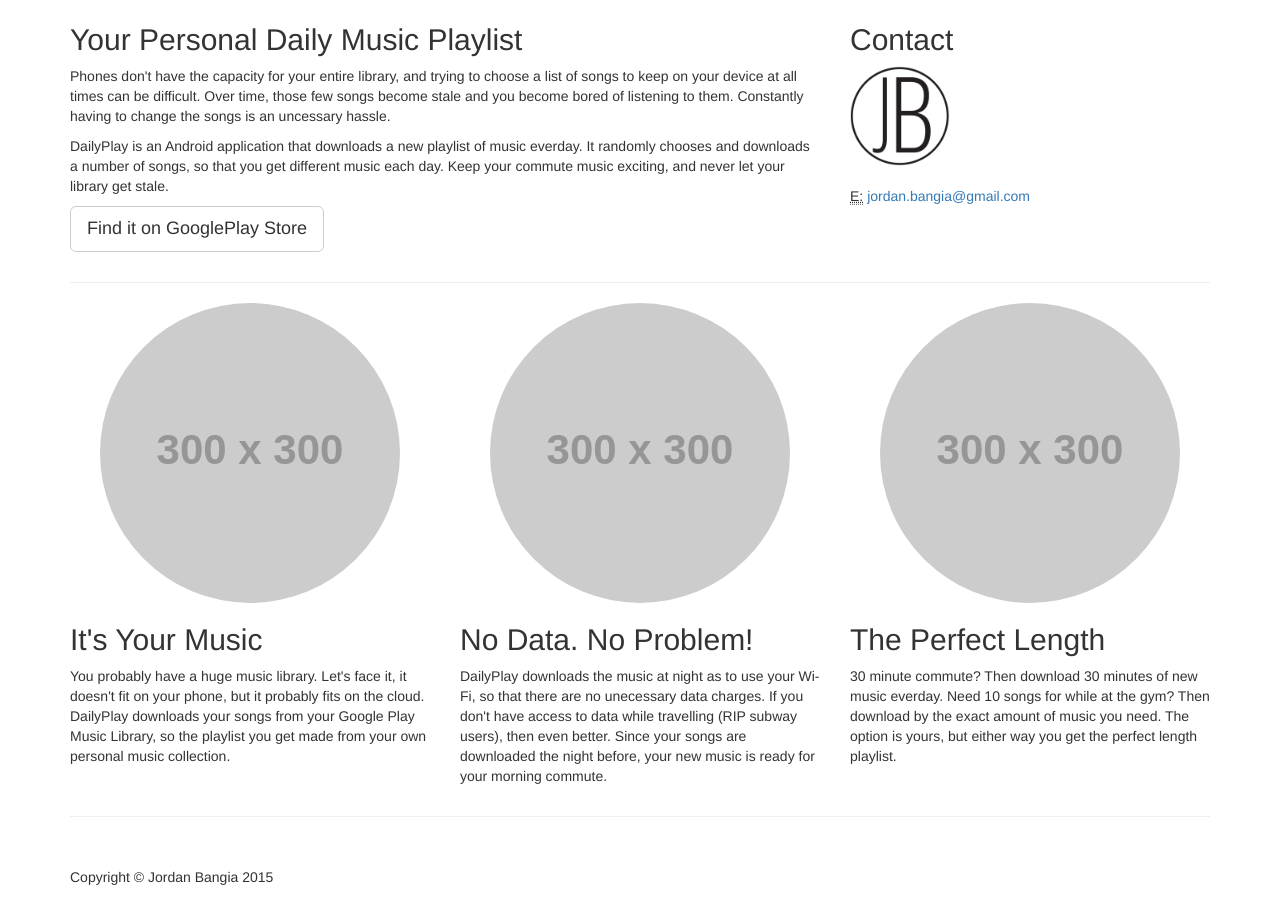
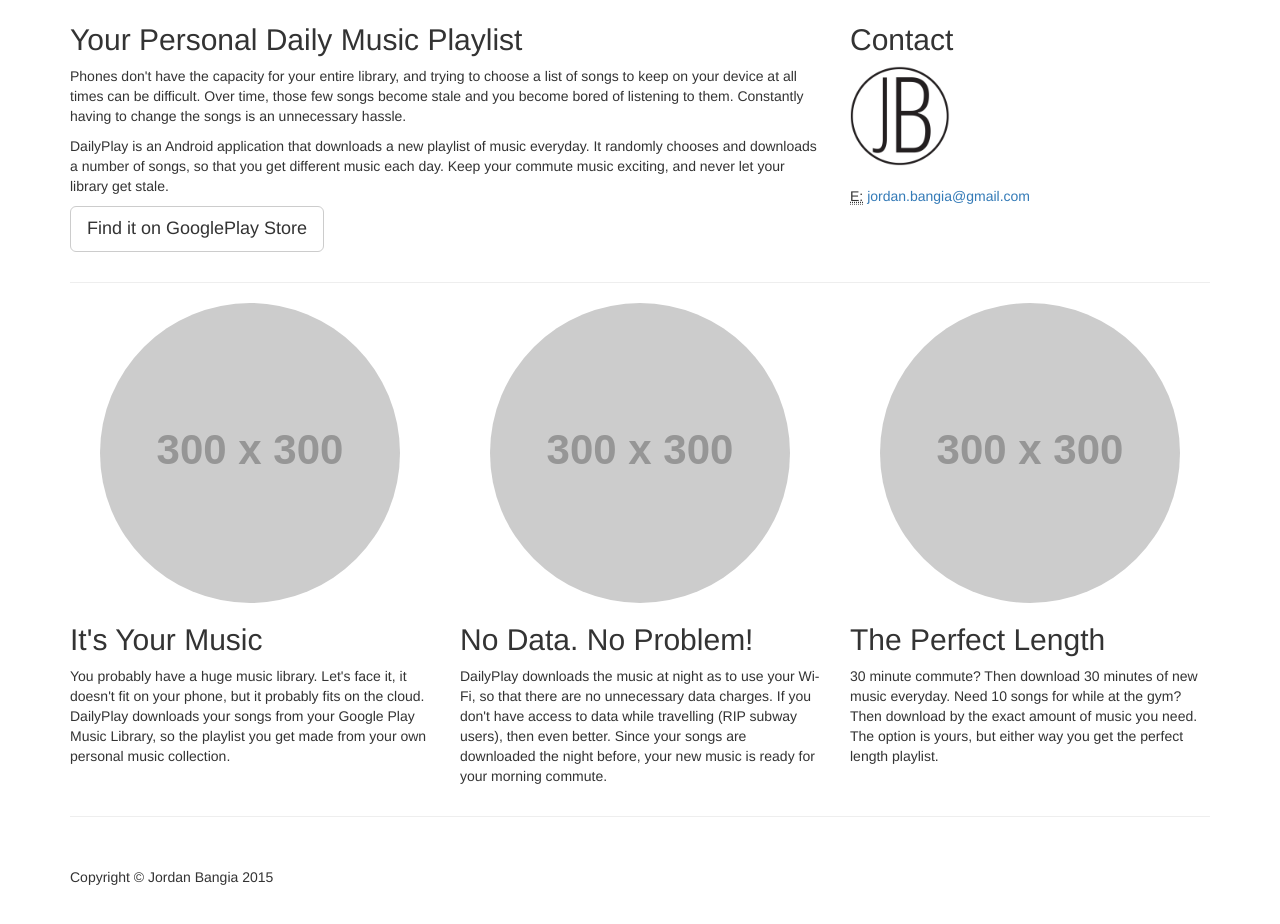
Before and after one commit to jordanbang/DailyPlay, a plain HTML site: page index.html in a window 1280 px wide. Shown: the part 488-1412 px from the top of the page. Drawn offline with Linux system fonts and the light colour scheme; placeholder pictures from the web are drawn by us.

Commit message:
Assets for GooglePlayStore page

```diff
--- a/index.html
+++ b/index.html
@@ -80,8 +80,8 @@
         <div class="row">
             <div class="col-sm-8">
                 <h2>Your Personal Daily Music Playlist</h2>
-                <p>Phones don't have the capacity for your entire library, and trying to choose a list of songs to keep on your device at all times can be difficult.  Over time, those few songs become stale and you become bored of listening to them.  Constantly having to change the songs is an uncessary hassle.</p>
-                <p>DailyPlay is an Android application that downloads a new playlist of music everday.  It randomly chooses and downloads a number of songs, so that you get different music each day.  Keep your commute music exciting, and never let your library get stale.</p>
+                <p>Phones don't have the capacity for your entire library, and trying to choose a list of songs to keep on your device at all times can be difficult.  Over time, those few songs become stale and you become bored of listening to them.  Constantly having to change the songs is an unnecessary hassle.</p>
+                <p>DailyPlay is an Android application that downloads a new playlist of music everyday.  It randomly chooses and downloads a number of songs, so that you get different music each day.  Keep your commute music exciting, and never let your library get stale.</p>
                 <p>
                     <a class="btn btn-default btn-lg" href="#">Find it on GooglePlay Store</a>
                 </p>
@@ -109,12 +109,12 @@
             <div class="col-sm-4">
                 <img class="img-circle img-responsive img-center" src="http://placehold.it/300x300" alt="">
                 <h2>No Data. No Problem!</h2>
-                <p>DailyPlay downloads the music at night as to use your Wi-Fi, so that there are no unecessary data charges.  If you don't have access to data while travelling (RIP subway users), then even better.  Since your songs are downloaded the night before, your new music is ready for your morning commute.</p>
+                <p>DailyPlay downloads the music at night as to use your Wi-Fi, so that there are no unnecessary data charges.  If you don't have access to data while travelling (RIP subway users), then even better.  Since your songs are downloaded the night before, your new music is ready for your morning commute.</p>
             </div>
             <div class="col-sm-4">
                 <img class="img-circle img-responsive img-center" src="http://placehold.it/300x300" alt="">
                 <h2>The Perfect Length</h2>
-                <p>30 minute commute? Then download 30 minutes of new music everday.  Need 10 songs for while at the gym?  Then download by the exact amount of music you need.  The option is yours, but either way you get the perfect length playlist.</p>
+                <p>30 minute commute? Then download 30 minutes of new music everyday.  Need 10 songs for while at the gym?  Then download by the exact amount of music you need.  The option is yours, but either way you get the perfect length playlist.</p>
             </div>
         </div>
         <!-- /.row -->
```
Also changed, not shown: assets/feature_image.png (added), screenshots/Screenshot_2015-01-07-12-06-57.png (added), screenshots/Screenshot_2015-01-07-12-07-02.png (added), screenshots/Screenshot_2015-01-07-12-07-15.png (added), 1 other file.
